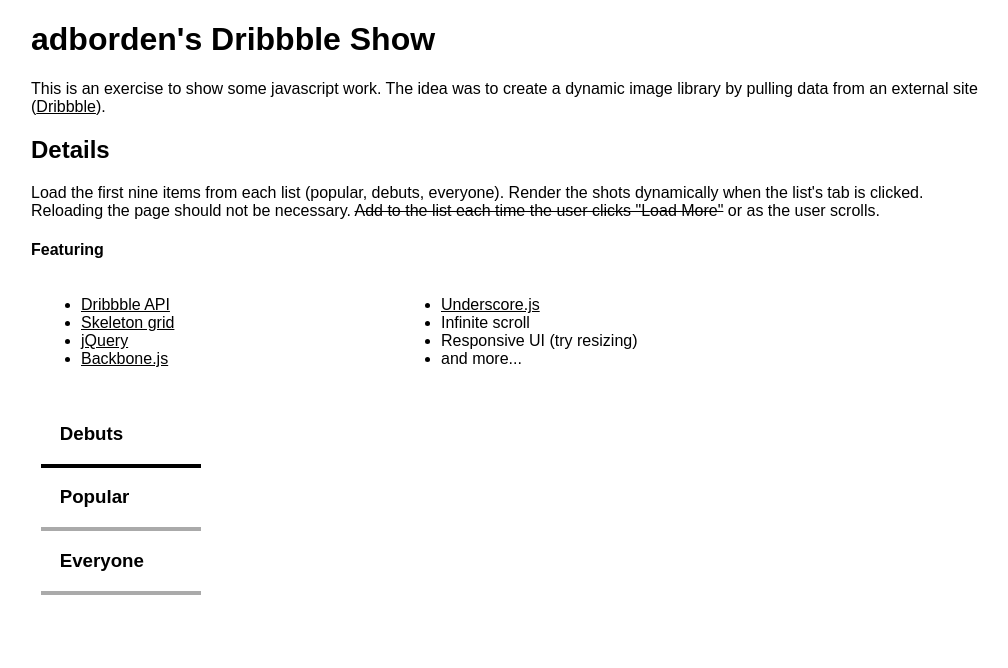
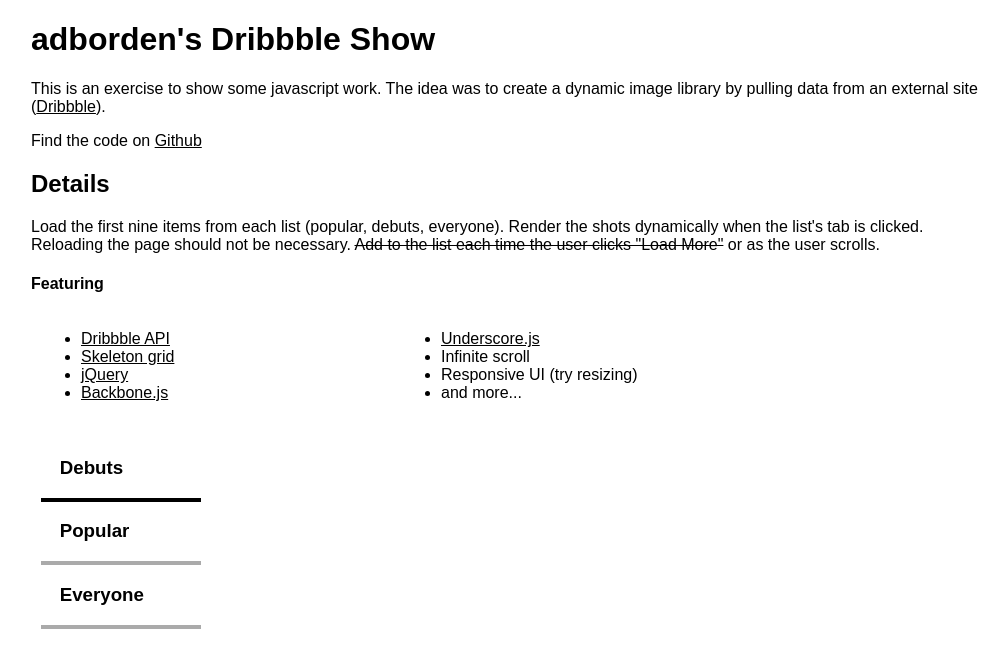
Before and after one commit to adborden/dribbbleUI, a plain HTML site: page index.html in a window 1280 px wide. Shown: the whole page, without its empty margins (129-1137 px from the left). Drawn offline with Linux system fonts and the light colour scheme.

Commit message:
Add link to Github code

```diff
--- a/index.html
+++ b/index.html
@@ -13,6 +13,7 @@
         <div id="header" class="row">
             <h1>adborden's Dribbble Show</h1>
             <p>This is an exercise to show some javascript work. The idea was to create a dynamic image library by pulling data from an external site (<a href="http://www.dribbble.com/">Dribbble</a>).</p>
+            <p>Find the code on <a href="https://github.com/adborden/dribbbleUI">Github</a></p>
             <h2>Details</h2>
             <p>Load the first nine items from each list (popular, debuts, everyone). Render the shots dynamically when the list's tab is clicked. Reloading the page should not be necessary. <strike>Add to the list each time the user clicks &quot;Load More&quot;</strike> or as the user scrolls.</p>
             <h4>Featuring</h4>
```
